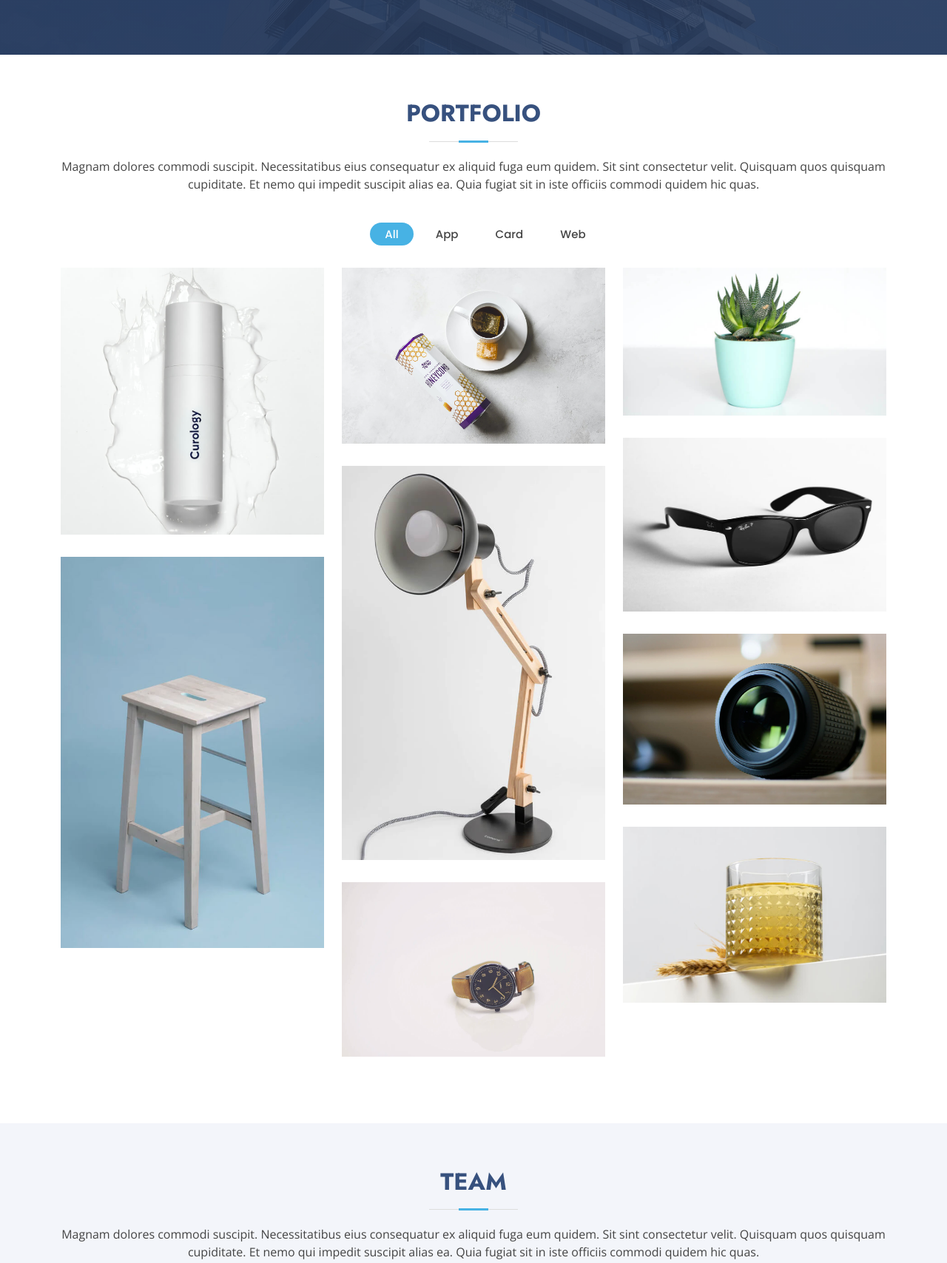
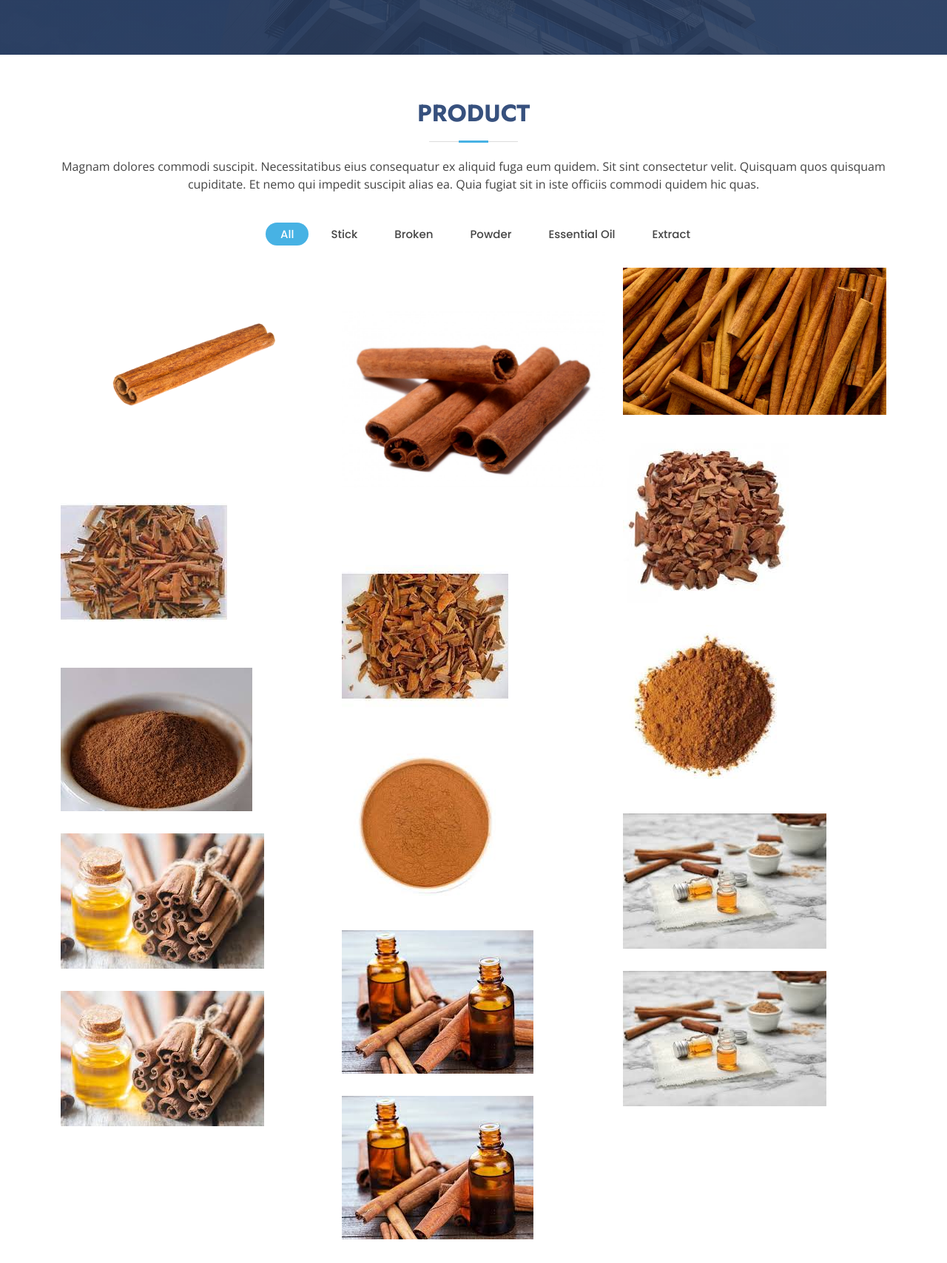
Before and after one commit to ikromnurrohim/ikromnurrohim.github.io, a plain HTML site: page index.html in a window 1280 px wide. Shown: the part 2737-4445 px from the top of the page at 74% size. Drawn offline with nearby package versions, Linux system fonts and the light colour scheme.

Commit message:
add our product image but ectually need more quality of image"

```diff
--- a/index.html
+++ b/index.html
@@ -359,113 +359,201 @@
       <div class="container" data-aos="fade-up">
 
         <div class="section-title">
-          <h2>Portfolio</h2>
+          <h2>Product</h2>
           <p>Magnam dolores commodi suscipit. Necessitatibus eius consequatur ex aliquid fuga eum quidem. Sit sint consectetur velit. Quisquam quos quisquam cupiditate. Et nemo qui impedit suscipit alias ea. Quia fugiat sit in iste officiis commodi quidem hic quas.</p>
         </div>
 
         <ul id="portfolio-flters" class="d-flex justify-content-center" data-aos="fade-up" data-aos-delay="100">
           <li data-filter="*" class="filter-active">All</li>
-          <li data-filter=".filter-app">App</li>
-          <li data-filter=".filter-card">Card</li>
-          <li data-filter=".filter-web">Web</li>
+          <li data-filter=".filter-stick">Stick</li>
+          <li data-filter=".filter-broken">Broken</li>
+          <li data-filter=".filter-powder">Powder</li>
+          <li data-filter=".filter-oil">Essential Oil</li>
+          <li data-filter=".filter-extract">Extract</li>
         </ul>
 
         <div class="row portfolio-container" data-aos="fade-up" data-aos-delay="200">
 
-          <div class="col-lg-4 col-md-6 portfolio-item filter-app">
-            <div class="portfolio-img"><img src="assets/img/portfolio/portfolio-1.jpg" class="img-fluid" alt=""></div>
+          <!-- Stick -->
+
+          <div class="col-lg-4 col-md-6 portfolio-item filter-stick">
+            <div class="portfolio-img"><img src="assets/img/portfolio/stick-1.png" class="img-fluid" alt=""></div>
             <div class="portfolio-info">
-              <h4>App 1</h4>
-              <p>App</p>
-              <a href="assets/img/portfolio/portfolio-1.jpg" data-gallery="portfolioGallery" class="portfolio-lightbox preview-link" title="App 1"><i class="bx bx-plus"></i></a>
+              <h4>Cinnamon Stick</h4>
+              <p>Cinnamon Stick</p>
+              <a href="assets/img/portfolio/stick-1.png" data-gallery="portfolioGallery" class="portfolio-lightbox preview-link" title="Cinnamon Stick"><i class="bx bx-plus"></i></a>
               <a href="portfolio-details.html" class="details-link" title="More Details"><i class="bx bx-link"></i></a>
             </div>
           </div>
 
-          <div class="col-lg-4 col-md-6 portfolio-item filter-web">
-            <div class="portfolio-img"><img src="assets/img/portfolio/portfolio-2.jpg" class="img-fluid" alt=""></div>
+          <div class="col-lg-4 col-md-6 portfolio-item filter-stick">
+            <div class="portfolio-img"><img src="assets/img/portfolio/stick-2.png" class="img-fluid" alt=""></div>
             <div class="portfolio-info">
-              <h4>Web 3</h4>
-              <p>Web</p>
-              <a href="assets/img/portfolio/portfolio-2.jpg" data-gallery="portfolioGallery" class="portfolio-lightbox preview-link" title="Web 3"><i class="bx bx-plus"></i></a>
+              <h4>Cinnamon Stick</h4>
+              <p>Cinnamon Stick</p>
+              <a href="assets/img/portfolio/stick-2.png" data-gallery="portfolioGallery" class="portfolio-lightbox preview-link" title="Cinnamon Stick"><i class="bx bx-plus"></i></a>
               <a href="portfolio-details.html" class="details-link" title="More Details"><i class="bx bx-link"></i></a>
             </div>
           </div>
 
-          <div class="col-lg-4 col-md-6 portfolio-item filter-app">
-            <div class="portfolio-img"><img src="assets/img/portfolio/portfolio-3.jpg" class="img-fluid" alt=""></div>
+          <div class="col-lg-4 col-md-6 portfolio-item filter-stick">
+            <div class="portfolio-img"><img src="assets/img/portfolio/stick-3.png" class="img-fluid" alt=""></div>
             <div class="portfolio-info">
-              <h4>App 2</h4>
-              <p>App</p>
-              <a href="assets/img/portfolio/portfolio-3.jpg" data-gallery="portfolioGallery" class="portfolio-lightbox preview-link" title="App 2"><i class="bx bx-plus"></i></a>
+              <h4>Cinnamon Stick</h4>
+              <p>Cinnamon Stick</p>
+              <a href="assets/img/portfolio/stick-3.png" data-gallery="portfolioGallery" class="portfolio-lightbox preview-link" title="Cinnamon Stick"><i class="bx bx-plus"></i></a>
               <a href="portfolio-details.html" class="details-link" title="More Details"><i class="bx bx-link"></i></a>
             </div>
           </div>
 
-          <div class="col-lg-4 col-md-6 portfolio-item filter-card">
-            <div class="portfolio-img"><img src="assets/img/portfolio/portfolio-4.jpg" class="img-fluid" alt=""></div>
+          <!-- End Stick -->
+
+          <!-- Broken -->
+
+          <div class="col-lg-4 col-md-6 portfolio-item filter-broken">
+            <div class="portfolio-img"><img src="assets/img/portfolio/broken-1.jpg" class="img-fluid" alt=""></div>
             <div class="portfolio-info">
-              <h4>Card 2</h4>
-              <p>Card</p>
-              <a href="assets/img/portfolio/portfolio-4.jpg" data-gallery="portfolioGallery" class="portfolio-lightbox preview-link" title="Card 2"><i class="bx bx-plus"></i></a>
+              <h4>Cinnamon Broken</h4>
+              <p>Cinnamon Broken</p>
+              <a href="assets/img/portfolio/broken-1.jpg" data-gallery="portfolioGallery" class="portfolio-lightbox preview-link" title="Cinnamon Broken"><i class="bx bx-plus"></i></a>
               <a href="portfolio-details.html" class="details-link" title="More Details"><i class="bx bx-link"></i></a>
             </div>
           </div>
 
-          <div class="col-lg-4 col-md-6 portfolio-item filter-web">
-            <div class="portfolio-img"><img src="assets/img/portfolio/portfolio-5.jpg" class="img-fluid" alt=""></div>
+          <div class="col-lg-4 col-md-6 portfolio-item filter-broken">
+            <div class="portfolio-img"><img src="assets/img/portfolio/broken-2.jpg" class="img-fluid" alt=""></div>
             <div class="portfolio-info">
-              <h4>Web 2</h4>
-              <p>Web</p>
-              <a href="assets/img/portfolio/portfolio-5.jpg" data-gallery="portfolioGallery" class="portfolio-lightbox preview-link" title="Web 2"><i class="bx bx-plus"></i></a>
+              <h4>Cinnamon Broken</h4>
+              <p>Cinnamon Broken</p>
+              <a href="assets/img/portfolio/broken-2.jpg" data-gallery="portfolioGallery" class="portfolio-lightbox preview-link" title="Cinnamon Broken"><i class="bx bx-plus"></i></a>
               <a href="portfolio-details.html" class="details-link" title="More Details"><i class="bx bx-link"></i></a>
             </div>
           </div>
 
-          <div class="col-lg-4 col-md-6 portfolio-item filter-app">
-            <div class="portfolio-img"><img src="assets/img/portfolio/portfolio-6.jpg" class="img-fluid" alt=""></div>
+          <div class="col-lg-4 col-md-6 portfolio-item filter-broken">
+            <div class="portfolio-img"><img src="assets/img/portfolio/broken-3.jpg" class="img-fluid" alt=""></div>
             <div class="portfolio-info">
-              <h4>App 3</h4>
-              <p>App</p>
-              <a href="assets/img/portfolio/portfolio-6.jpg" data-gallery="portfolioGallery" class="portfolio-lightbox preview-link" title="App 3"><i class="bx bx-plus"></i></a>
+              <h4>Cinnamon Broken</h4>
+              <p>Cinnamon Broken</p>
+              <a href="assets/img/portfolio/broken-3.jpg" data-gallery="portfolioGallery" class="portfolio-lightbox preview-link" title="Cinnamon Broken"><i class="bx bx-plus"></i></a>
               <a href="portfolio-details.html" class="details-link" title="More Details"><i class="bx bx-link"></i></a>
             </div>
           </div>
 
-          <div class="col-lg-4 col-md-6 portfolio-item filter-card">
-            <div class="portfolio-img"><img src="assets/img/portfolio/portfolio-7.jpg" class="img-fluid" alt=""></div>
+          <!-- End Broken -->
+
+          <!-- Powder -->
+
+          <div class="col-lg-4 col-md-6 portfolio-item filter-powder">
+            <div class="portfolio-img"><img src="assets/img/portfolio/powder-1.jpg" class="img-fluid" alt=""></div>
             <div class="portfolio-info">
-              <h4>Card 1</h4>
-              <p>Card</p>
-              <a href="assets/img/portfolio/portfolio-7.jpg" data-gallery="portfolioGallery" class="portfolio-lightbox preview-link" title="Card 1"><i class="bx bx-plus"></i></a>
+              <h4>Cinnamon Powder</h4>
+              <p>Cinnamon Powder</p>
+              <a href="assets/img/portfolio/powder-1.jpg" data-gallery="portfolioGallery" class="portfolio-lightbox preview-link" title="Cinnamon Powder"><i class="bx bx-plus"></i></a>
               <a href="portfolio-details.html" class="details-link" title="More Details"><i class="bx bx-link"></i></a>
             </div>
           </div>
 
-          <div class="col-lg-4 col-md-6 portfolio-item filter-card">
-            <div class="portfolio-img"><img src="assets/img/portfolio/portfolio-8.jpg" class="img-fluid" alt=""></div>
+
+          <div class="col-lg-4 col-md-6 portfolio-item filter-powder">
+            <div class="portfolio-img"><img src="assets/img/portfolio/powder-2.jpg" class="img-fluid" alt=""></div>
             <div class="portfolio-info">
-              <h4>Card 3</h4>
-              <p>Card</p>
-              <a href="assets/img/portfolio/portfolio-8.jpg" data-gallery="portfolioGallery" class="portfolio-lightbox preview-link" title="Card 3"><i class="bx bx-plus"></i></a>
+              <h4>Cinnamon Powder</h4>
+              <p>Cinnamon Powder</p>
+              <a href="assets/img/portfolio/powder-2.jpg" data-gallery="portfolioGallery" class="portfolio-lightbox preview-link" title="Cinnamon Powder"><i class="bx bx-plus"></i></a>
               <a href="portfolio-details.html" class="details-link" title="More Details"><i class="bx bx-link"></i></a>
             </div>
           </div>
 
-          <div class="col-lg-4 col-md-6 portfolio-item filter-web">
-            <div class="portfolio-img"><img src="assets/img/portfolio/portfolio-9.jpg" class="img-fluid" alt=""></div>
+          <div class="col-lg-4 col-md-6 portfolio-item filter-powder">
+            <div class="portfolio-img"><img src="assets/img/portfolio/powder-3.jpg" class="img-fluid" alt=""></div>
             <div class="portfolio-info">
-              <h4>Web 3</h4>
-              <p>Web</p>
-              <a href="assets/img/portfolio/portfolio-9.jpg" data-gallery="portfolioGallery" class="portfolio-lightbox preview-link" title="Web 3"><i class="bx bx-plus"></i></a>
+              <h4>Cinnamon Powder</h4>
+              <p>Cinnamon Powder</p>
+              <a href="assets/img/portfolio/powder-3.jpg" data-gallery="portfolioGallery" class="portfolio-lightbox preview-link" title="Cinnamon Powder"><i class="bx bx-plus"></i></a>
               <a href="portfolio-details.html" class="details-link" title="More Details"><i class="bx bx-link"></i></a>
             </div>
           </div>
 
+          <!-- End Powder -->
+
+          <!-- Oil -->
+
+          <div class="col-lg-4 col-md-6 portfolio-item filter-oil">
+            <div class="portfolio-img"><img src="assets/img/portfolio/oil-1.jpg" class="img-fluid" alt=""></div>
+            <div class="portfolio-info">
+              <h4>Cinnamon Oil</h4>
+              <p>Cinnamon Oil</p>
+              <a href="assets/img/portfolio/oil-1.jpg" data-gallery="portfolioGallery" class="portfolio-lightbox preview-link" title="Cinnamon Oil"><i class="bx bx-plus"></i></a>
+              <a href="portfolio-details.html" class="details-link" title="More Details"><i class="bx bx-link"></i></a>
+            </div>
+          </div>
+
+
+          <div class="col-lg-4 col-md-6 portfolio-item filter-oil">
+            <div class="portfolio-img"><img src="assets/img/portfolio/oil-2.jpg" class="img-fluid" alt=""></div>
+            <div class="portfolio-info">
+              <h4>Cinnamon Oil</h4>
+              <p>Cinnamon Oil</p>
+              <a href="assets/img/portfolio/oil-2.jpg" data-gallery="portfolioGallery" class="portfolio-lightbox preview-link" title="Cinnamon Oil"><i class="bx bx-plus"></i></a>
+              <a href="portfolio-details.html" class="details-link" title="More Details"><i class="bx bx-link"></i></a>
+            </div>
+          </div>
+
+          <div class="col-lg-4 col-md-6 portfolio-item filter-oil">
+            <div class="portfolio-img"><img src="assets/img/portfolio/oil-3.jpg" class="img-fluid" alt=""></div>
+            <div class="portfolio-info">
+              <h4>Cinnamon Oil</h4>
+              <p>Cinnamon Oil</p>
+              <a href="assets/img/portfolio/oil-3.jpg" data-gallery="portfolioGallery" class="portfolio-lightbox preview-link" title="Cinnamon Oil"><i class="bx bx-plus"></i></a>
+              <a href="portfolio-details.html" class="details-link" title="More Details"><i class="bx bx-link"></i></a>
+            </div>
+          </div>
+
+          <!-- End Oil -->
+
+          <!-- Extract -->
+
+          <div class="col-lg-4 col-md-6 portfolio-item filter-extract">
+            <div class="portfolio-img"><img src="assets/img/portfolio/oil-1.jpg" class="img-fluid" alt=""></div>
+            <div class="portfolio-info">
+              <h4>Cinnamon Extract</h4>
+              <p>Cinnamon Extract</p>
+              <a href="assets/img/portfolio/oil-1.jpg" data-gallery="portfolioGallery" class="portfolio-lightbox preview-link" title="Cinnamon Extract"><i class="bx bx-plus"></i></a>
+              <a href="portfolio-details.html" class="details-link" title="More Details"><i class="bx bx-link"></i></a>
+            </div>
+          </div>
+
+
+          <div class="col-lg-4 col-md-6 portfolio-item filter-extract">
+            <div class="portfolio-img"><img src="assets/img/portfolio/oil-2.jpg" class="img-fluid" alt=""></div>
+            <div class="portfolio-info">
+              <h4>Cinnamon Extract</h4>
+              <p>Cinnamon Extract</p>
+              <a href="assets/img/portfolio/oil-2.jpg" data-gallery="portfolioGallery" class="portfolio-lightbox preview-link" title="Cinnamon Extract"><i class="bx bx-plus"></i></a>
+              <a href="portfolio-details.html" class="details-link" title="More Details"><i class="bx bx-link"></i></a>
+            </div>
+          </div>
+
+          <div class="col-lg-4 col-md-6 portfolio-item filter-extract">
+            <div class="portfolio-img"><img src="assets/img/portfolio/oil-3.jpg" class="img-fluid" alt=""></div>
+            <div class="portfolio-info">
+              <h4>Cinnamon Extract</h4>
+              <p>Cinnamon Extract</p>
+              <a href="assets/img/portfolio/oil-3.jpg" data-gallery="portfolioGallery" class="portfolio-lightbox preview-link" title="Cinnamon Extract"><i class="bx bx-plus"></i></a>
+              <a href="portfolio-details.html" class="details-link" title="More Details"><i class="bx bx-link"></i></a>
+            </div>
+          </div>
+
+          <!-- End Extract -->
+
+
+
         </div>
 
       </div>
-    </section><!-- End Portfolio Section -->
+    </section>
+    <!-- End Portfolio Section -->
 
     <!-- ======= Team Section ======= -->
     <section id="team" class="team section-bg">
```
Also changed, not shown: assets/img/portfolio/broken-1.jpg (added), assets/img/portfolio/broken-2.jpg (added), assets/img/portfolio/broken-3.jpg (added), assets/img/portfolio/oil-1.jpg (added), assets/img/portfolio/oil-2.jpg (added), assets/img/portfolio/oil-3.jpg (added), assets/img/portfolio/powder-1.jpg (added), assets/img/portfolio/powder-2.jpg (added), assets/img/portfolio/powder-3.jpg (added), assets/img/portfolio/stick-1.png (added), assets/img/portfolio/stick-2.png (added), assets/img/portfolio/stick-3.png (added).
